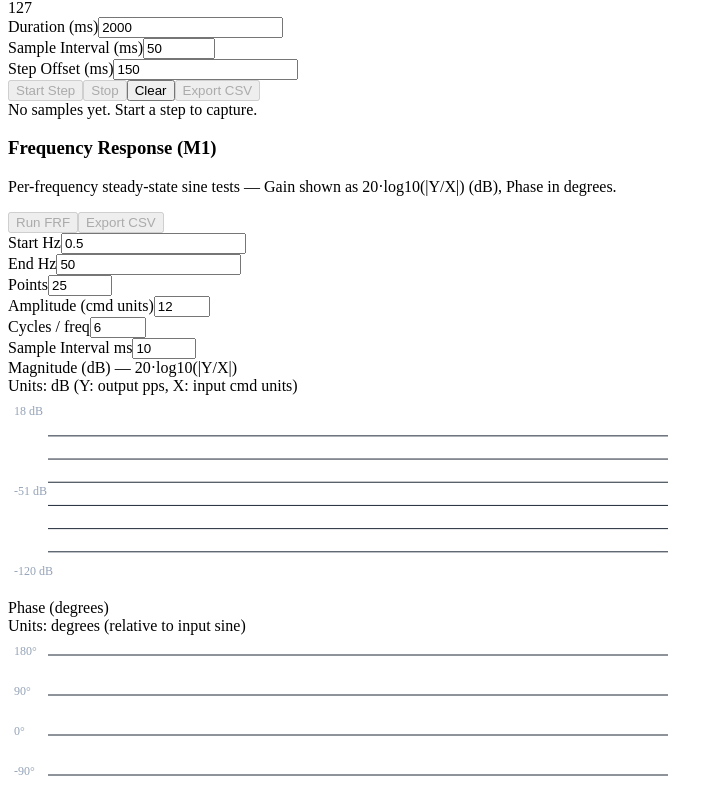
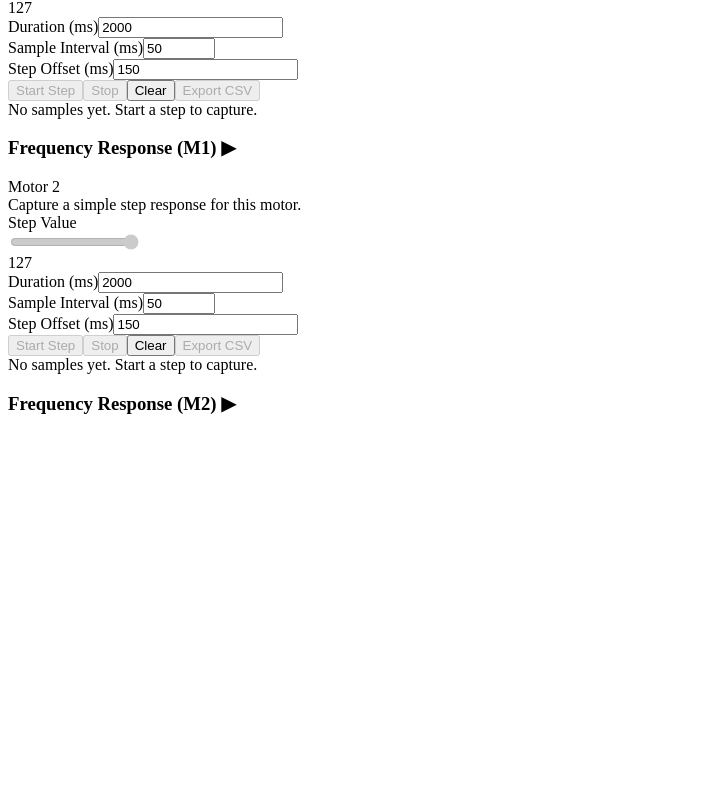
Before and after one commit to lazytatzv/motion_studio, a React (Vite) app: page / in a window 1280 px wide. Shown: the part 2100-2900 px from the top of the page, without its empty margins (0-723 px from the left). After the commit the page ends 2533 px from the top, so only its background shows below. Built offline with nearby package versions, Linux system fonts and the light colour scheme; the HTML template or start-up script is replaced by a standard one.

Commit message:
ui: make Step and Frequency sections collapsible; fix JSX and header controls

```diff
--- a/src/components/FrequencyResponseSection.tsx
+++ b/src/components/FrequencyResponseSection.tsx
@@ -22,6 +22,7 @@ export const FrequencyResponseSection: React.FC<Props> = ({ driveEnabled, motorI
 	const [sampleIntervalMs, setSampleIntervalMs] = useState<number>(10);
 	const [running, setRunning] = useState<boolean>(false);
 	const [results, setResults] = useState<{ freq: number; gain: number; phase: number }[]>([]);
+	const [isOpen, setIsOpen] = useState(false);
 
 	const runFrf = async () => {
 		if (!driveEnabled) return;
@@ -135,12 +136,13 @@ export const FrequencyResponseSection: React.FC<Props> = ({ driveEnabled, motorI
 
 	return (
 		<div className="border border-slate-700 rounded-lg p-4 bg-slate-800">
-			<div className="flex items-center justify-between">
-				<div>
-					<h3 className="text-lg font-semibold text-slate-50">Frequency Response (M{motorIndex})</h3>
-					<p className="text-sm text-slate-400">Per-frequency steady-state sine tests — Gain shown as 20·log10(|Y/X|) (dB), Phase in degrees.</p>
-				</div>
-				<div className="flex gap-2">
+		<h3 className="text-lg font-semibold text-slate-50 cursor-pointer" onClick={() => setIsOpen(!isOpen)}>Frequency Response (M{motorIndex}) {isOpen ? '▼' : '▶'}</h3>
+		{isOpen && (
+			<>
+				<p className="text-sm text-slate-400">Per-frequency steady-state sine tests — Gain shown as 20·log10(|Y/X|) (dB), Phase in degrees.</p>
+				<div className="flex items-center justify-between mt-2">
+					<div></div>
+					<div className="flex gap-2">
 					<button
 						className="px-3 py-1 bg-slate-600 text-white rounded disabled:opacity-50"
 						onClick={runFrf}
@@ -233,8 +235,9 @@ export const FrequencyResponseSection: React.FC<Props> = ({ driveEnabled, motorI
 					</svg>
 				</div>
 			</div>
+                        </>
+			)}
 		</div>
-	);
-};
+	);};
 
 export default FrequencyResponseSection;
```
